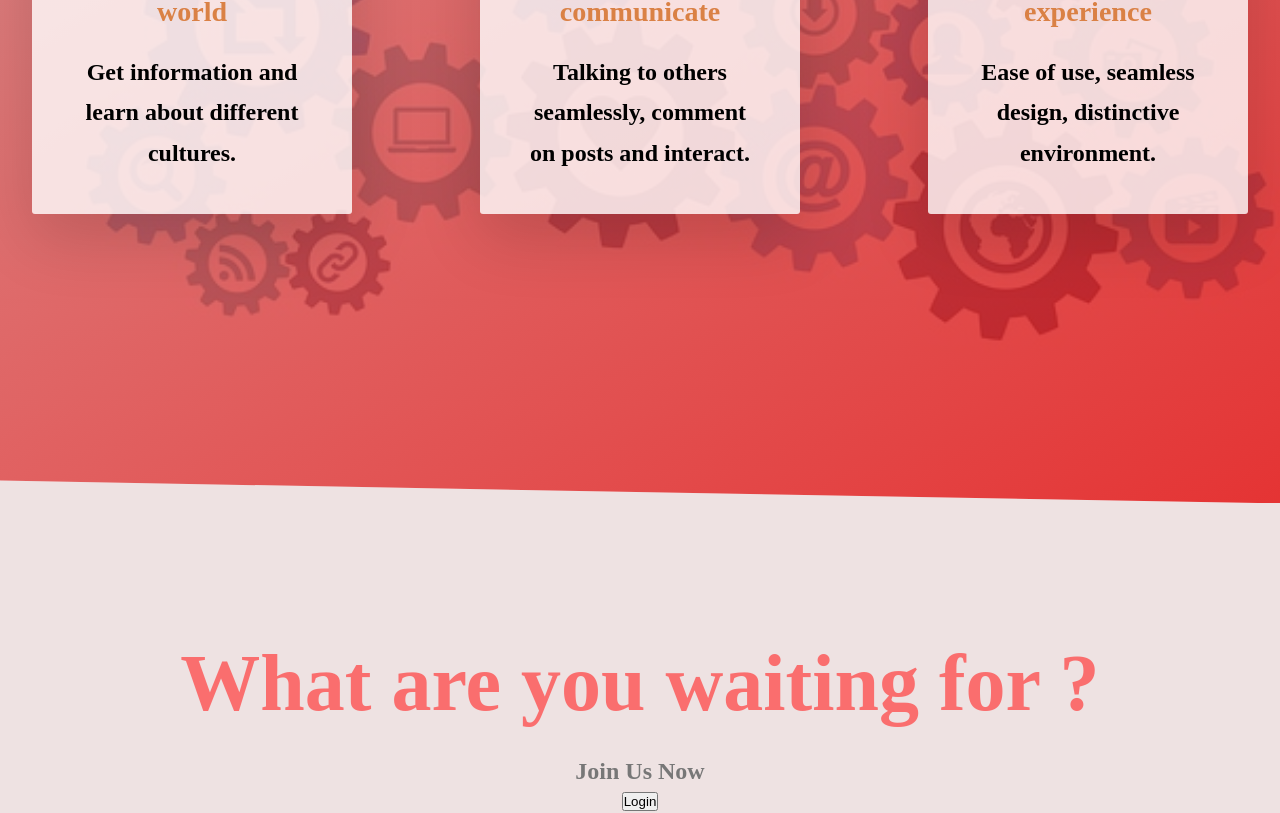
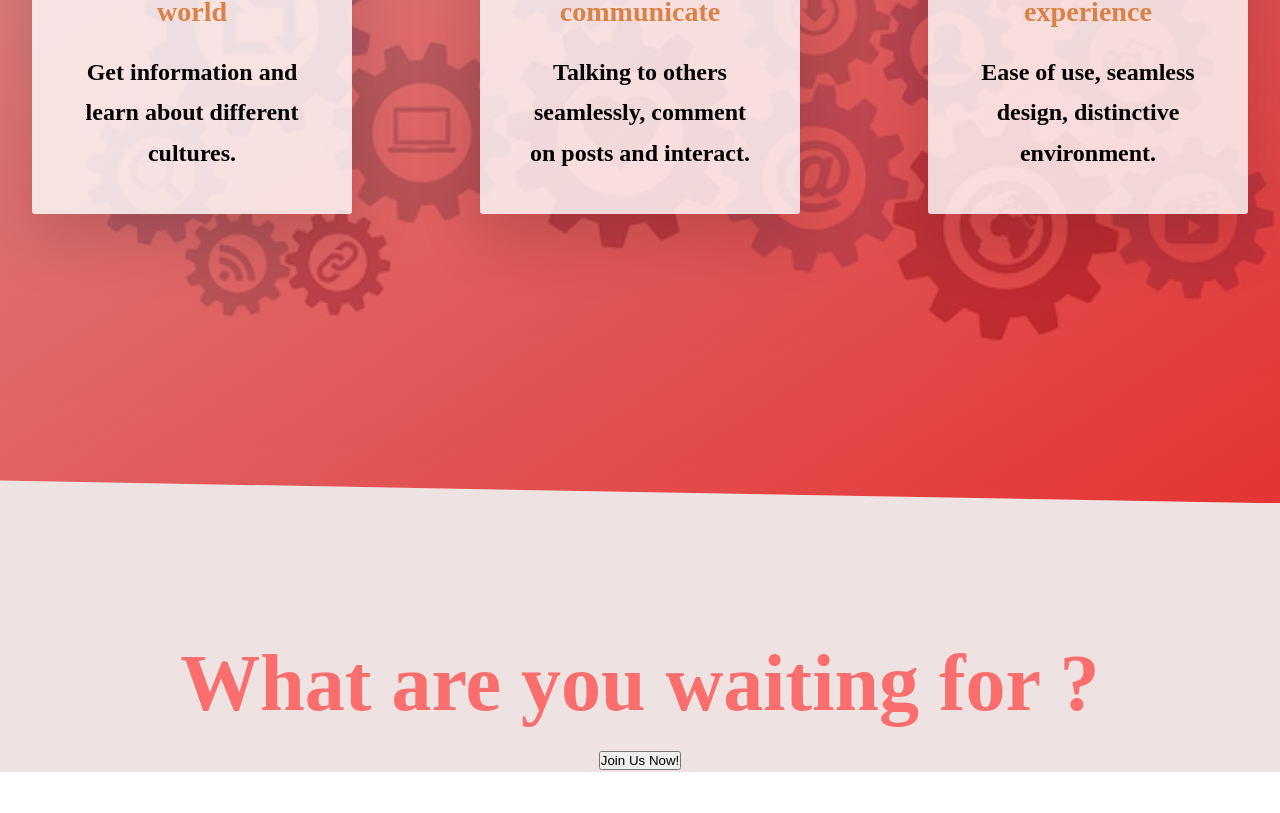
Before and after one commit to together-project-5/MERAKI_Academy_Project_5, a React (Create React App) app in the folder frontend/: page /together in a window 1280 px wide. Shown: the part 1157-1970 px from the top of the page. After the commit the page ends 1929 px from the top, so only its background shows below. Built offline with nearby package versions, Linux system fonts and the light colour scheme.

Commit message:
delete the second header

```diff
--- a/frontend/src/components/together/index.js
+++ b/frontend/src/components/together/index.js
@@ -25,8 +25,7 @@ const Together = () => {
             </section>
             <div className="lastSection">
             <h1 className="waitingHeader">What are you waiting for ?</h1>
-            <h1 className="joinHeader">Join Us Now</h1>
-            <button className="loginButton">Login</button>
+            <button className="loginButton">Join Us Now!</button>
             </div>
             <section>
             </section>
```
